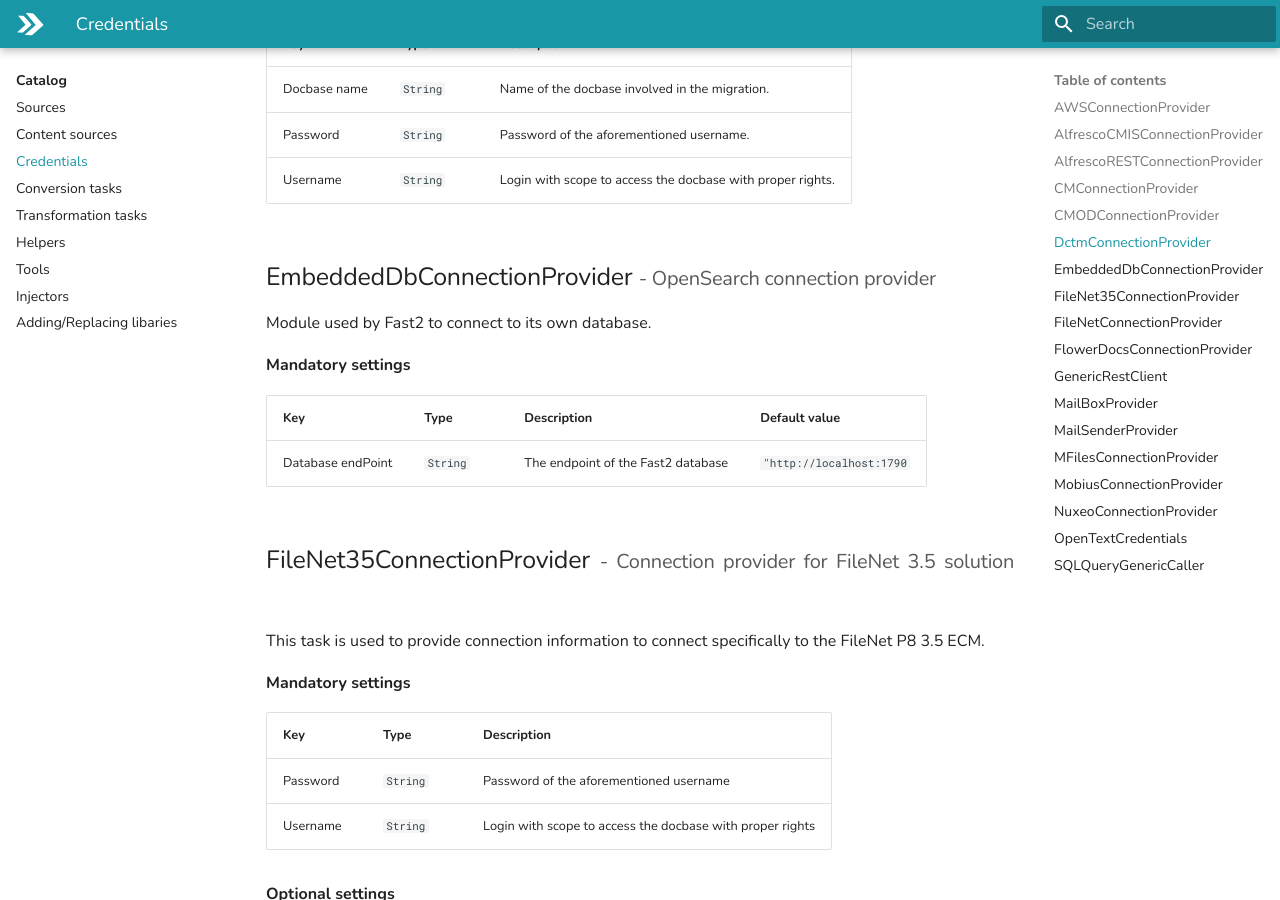
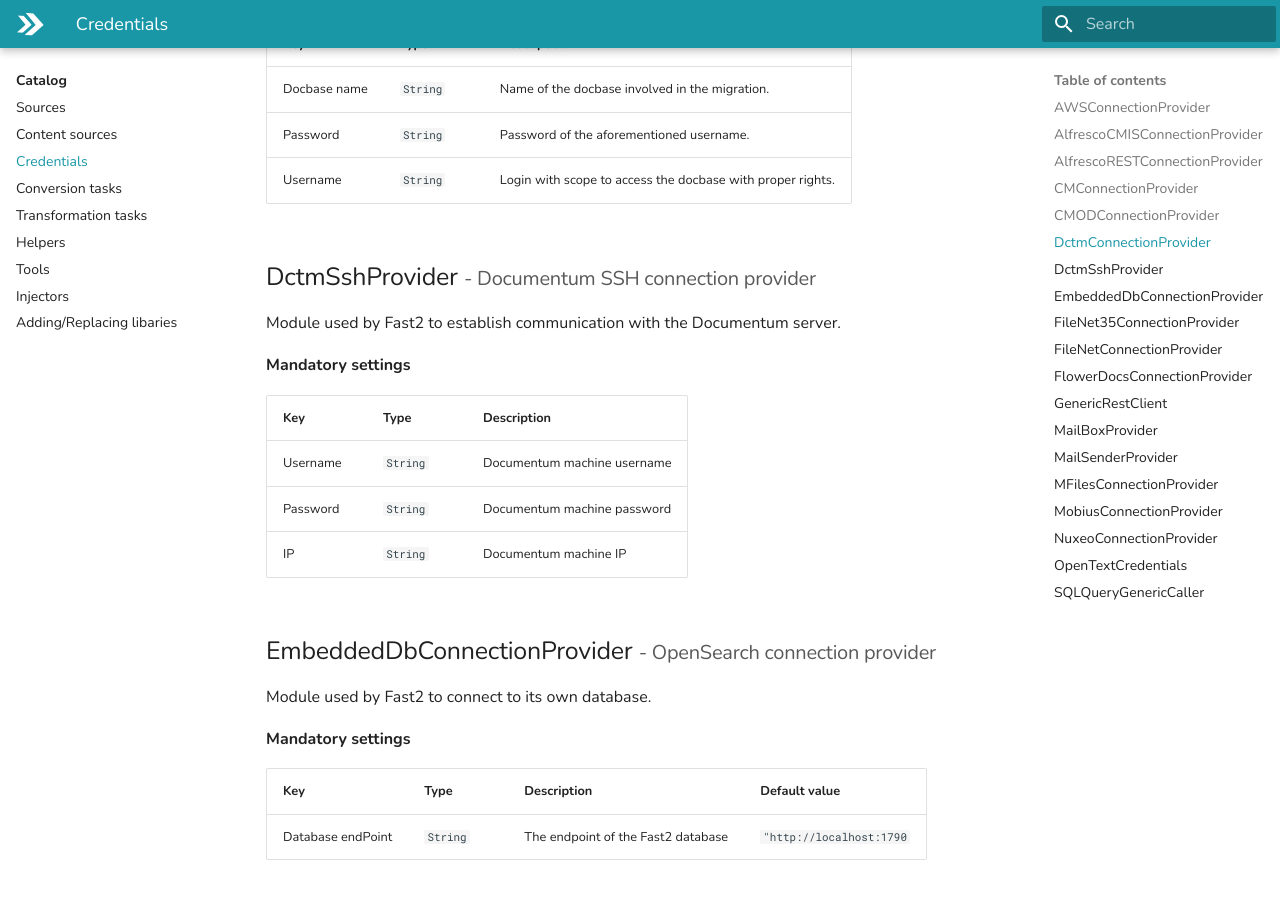
Before and after one commit to Fast2docs/Fast2-docs, an MkDocs documentation site: the page built from docs/catalog/credentials.md, in a window 1280 px wide and 900 px high, scrolled down 3443 px. Built offline with MkDocs 1.6.1 and Material for MkDocs 9.7.7, drawn with Linux system fonts in a browser that asks for light colours; the version menu is left out.

Commit message:
FAST-5442 : new SSH field for DctmSource

```diff
--- a/docs/catalog/credentials.md
+++ b/docs/catalog/credentials.md
@@ -95,6 +95,18 @@
 | Docbase name | `String` | Name of the docbase involved in the migration.             |
 | Password     | `String` | Password of the aforementioned username.                   |
 | Username     | `String` | Login with scope to access the docbase with proper rights. |
+
+## DctmSshProvider <small> - Documentum SSH connection provider </small> {#DctmSshProvider data-toc-label="DctmSshProvider"}
+
+Module used by Fast2 to establish communication with the Documentum server.
+
+<b>Mandatory settings</b>
+
+| Key          | Type     | Description                                                |
+| ------------ | -------- | ---------------------------------------------------------- |
+| Username | `String` | Documentum machine username |
+| Password | `String` | Documentum machine password |
+| IP | `String` | Documentum machine IP |
 
 ## EmbeddedDbConnectionProvider <small> - OpenSearch connection provider </small> {#EmbeddedDbConnectionProvider data-toc-label="EmbeddedDbConnectionProvider"}
 
```
Also changed, not shown: docs/catalog/source.md (+2 -2 lines).
